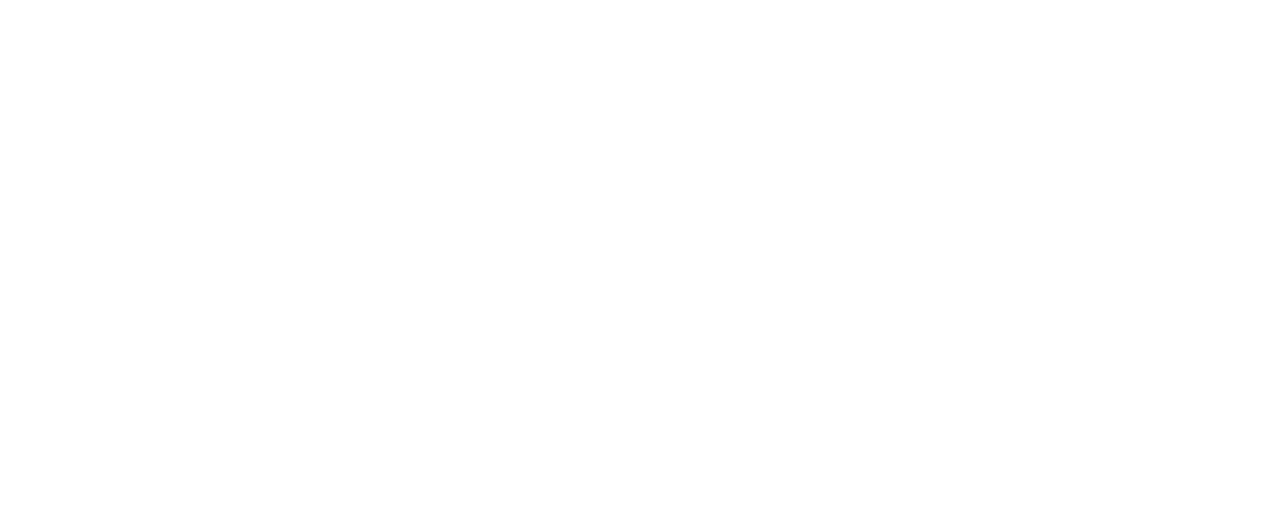
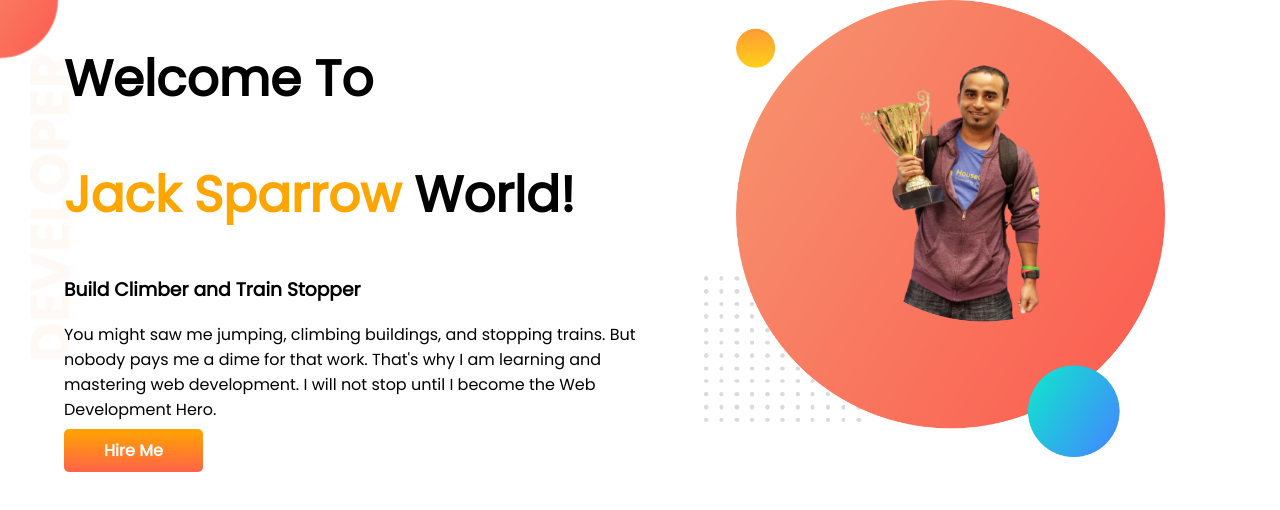
Before and after one commit to shamadul11/developer-portfolio, a plain HTML site: page index.html in a window 1280 px wide. Drawn offline with Linux system fonts and the light colour scheme.

Commit message:
Top Banner Added

```diff
--- a/index.html
+++ b/index.html
@@ -1,12 +1,33 @@
 <!DOCTYPE html>
 <html lang="en">
+
 <head>
     <meta charset="UTF-8">
     <meta http-equiv="X-UA-Compatible" content="IE=edge">
     <meta name="viewport" content="width=device-width, initial-scale=1.0">
     <title>Sami Portfolio</title>
+    <link rel="preconnect" href="https://fonts.googleapis.com">
+    <link rel="preconnect" href="https://fonts.gstatic.com" crossorigin>
+    <link href="https://fonts.googleapis.com/css2?family=Poppins&display=swap" rel="stylesheet">
+    <link rel="stylesheet" href="style.css">
 </head>
+
 <body>
+    <section class="Top-banner">
+        <div class="half-width">
+            <h1>Welcome To</h1>
+            <h1><span class="orange-color">Jack Sparrow</span> World!</h1>
+            <h3>Build Climber and Train Stopper</h3>
+            <p>You might saw me jumping, climbing buildings, and stopping trains. But nobody pays me a dime for that
+                work. That's why I am learning and mastering web development. I will not stop until I become the Web
+                Development Hero.</p>
+            <a class="link-button" target="_blank" href="https://www.linkedin.com/in/shamadul-islam-06187a114/"> Hire Me
+            </a>
+        </div>
 
+        <div class="half-width"> <img src="images/jhonker bhai.png" alt=""></div>
+
+    </section>
 </body>
+
 </html>
--- a/style.css
+++ b/style.css
@@ -0,0 +1,39 @@
+body {
+    font-family: 'Poppins', sans-serif;
+    margin: 0;
+}
+
+h1 {
+    font-size: 50px;
+}
+
+.orange-color {
+    color: orange;
+}
+
+section {
+    display: flex;
+}
+
+.half-width {
+    width: 50%;
+    padding-left: 5%;
+}
+
+.half-width img {
+    width: 80%;
+}
+
+.link-button {
+    text-decoration: none;
+    background-image: linear-gradient(orange, tomato);
+    padding: 10px 40px;
+    color: white;
+    font-weight: 700;
+    border-radius: 5px;
+}
+
+.Top-banner {
+    background-image: url(images/top-banner.png);
+    background-repeat: no-repeat;
+}
```
Also changed, not shown: images/dream-bg.png (added), images/exp-bg.png (added), images/jhankar.png (added), images/jhankar2.png (added), images/jhonker bhai.png (added), images/my-bg.png (added), images/my-bg2.png (added), images/top-banner.png (added), 7 other files.
